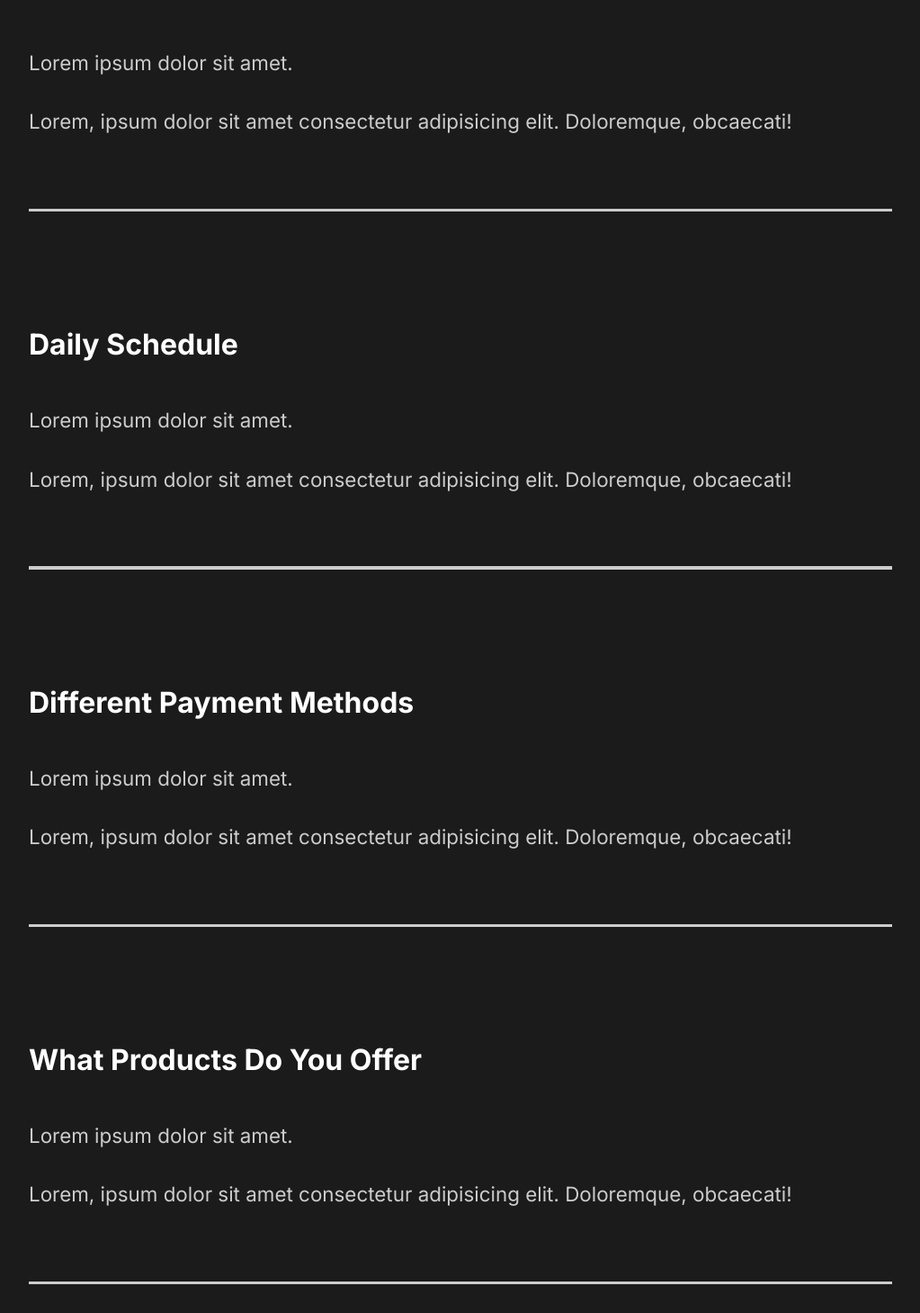
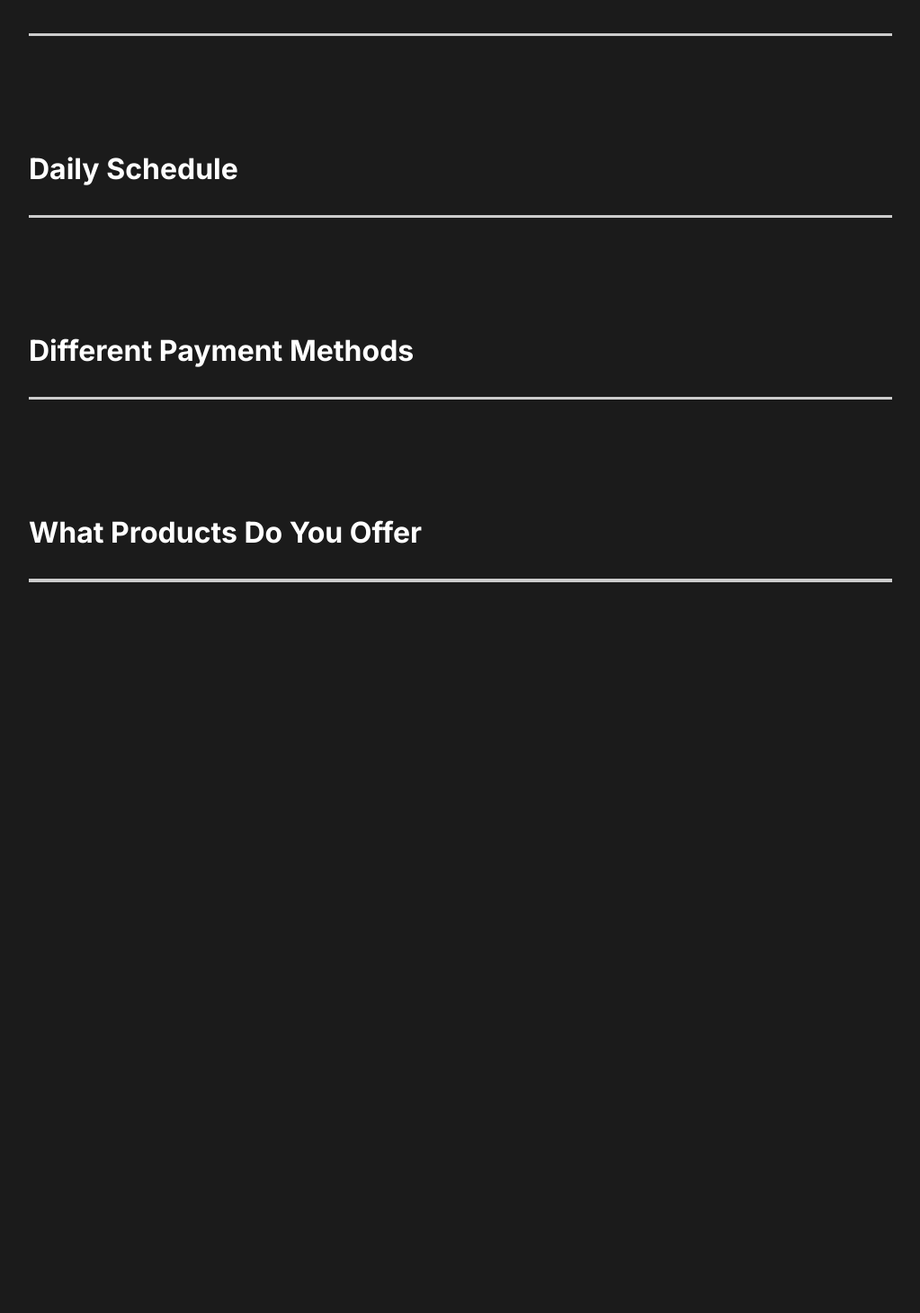
Before and after one commit to MoeElItani/Capture-Portfolio, a React (Create React App) app: page / in a window 1280 px wide. Shown: the part 2491-3950 px from the top of the page at 90% size, without its empty margins (128-1151 px from the left). After the commit the page ends 3298 px from the top, so only its background shows below. Built offline with nearby package versions, Linux system fonts and the light colour scheme.

Commit message:
FaqSection Toggle + Animation

```diff
--- a/src/components/FaqSection.jsx
+++ b/src/components/FaqSection.jsx
@@ -1,6 +1,9 @@
 import React from 'react'
 import styled from 'styled-components'
 import { About } from './styles'
+import Toggle from './Toggle'
+// Framer Motion
+import { AnimateSharedLayout } from 'framer-motion'
 
 const FaqSection = () => {
    return (
@@ -8,8 +11,8 @@
          <h2>
             Any questions? <span>FAQ</span>
          </h2>
-         <div className='question'>
-            <h4>How Do I Start</h4>
+         <AnimateSharedLayout>
+            <Toggle title='How Do I Start'>
                <div className='answer'>
                   <p>Lorem ipsum dolor sit amet.</p>
                   <p>
@@ -17,10 +20,8 @@
                      adipisicing elit. Doloremque, obcaecati!
                   </p>
                </div>
-            <div className='faq-line'></div>
-         </div>
-         <div className='question'>
-            <h4>Daily Schedule</h4>
+            </Toggle>
+            <Toggle title='Daily Schedule'>
                <div className='answer'>
                   <p>Lorem ipsum dolor sit amet.</p>
                   <p>
@@ -28,10 +29,8 @@
                      adipisicing elit. Doloremque, obcaecati!
                   </p>
                </div>
-            <div className='faq-line'></div>
-         </div>
-         <div className='question'>
-            <h4>Different Payment Methods</h4>
+            </Toggle>
+            <Toggle title='Different Payment Methods'>
                <div className='answer'>
                   <p>Lorem ipsum dolor sit amet.</p>
                   <p>
@@ -39,10 +38,8 @@
                      adipisicing elit. Doloremque, obcaecati!
                   </p>
                </div>
-            <div className='faq-line'></div>
-         </div>
-         <div className='question'>
-            <h4>What Products Do You Offer</h4>
+            </Toggle>
+            <Toggle title='What Products Do You Offer'>
                <div className='answer'>
                   <p>Lorem ipsum dolor sit amet.</p>
                   <p>
@@ -50,8 +47,8 @@
                      adipisicing elit. Doloremque, obcaecati!
                   </p>
                </div>
-            <div className='faq-line'></div>
-         </div>
+            </Toggle>
+         </AnimateSharedLayout>
       </Faq>
    )
 }
--- /dev/null
+++ b/src/components/Toggle.jsx
@@ -0,0 +1,20 @@
+import { MotionConfig } from 'framer-motion'
+import React, { useState } from 'react'
+import { motion } from 'framer-motion'
+
+const Toggle = ({ children, title }) => {
+   const [toggle, setToggle] = useState(false)
+   return (
+     <motion.div
+       layout
+         className='question'
+         onClick={() => setToggle(!toggle)}
+      >
+         <motion.h4 layout>{title}</motion.h4>
+         {toggle && children}
+         <div className='faq-line'></div>
+      </motion.div>
+   )
+}
+
+export default Toggle
```
Lines whose indentation alone changed are shown as unchanged.
